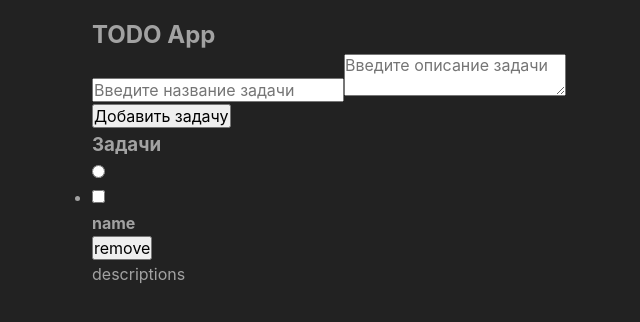
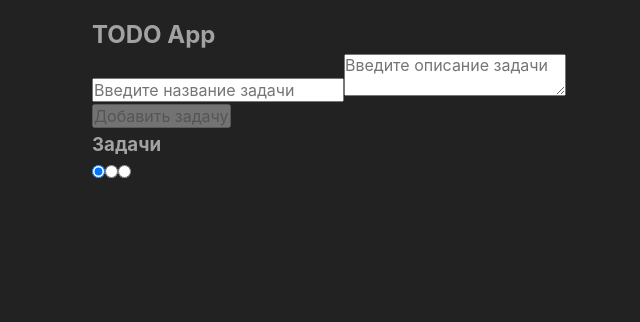
Before and after one commit to LlONED/todo-app, a Vue app: page / in a window 1280 px wide. Shown: the top 322 px of the page, without its empty margins (204-844 px from the left). Built offline with nearby package versions, Linux system fonts and the light colour scheme.

Commit message:
Added tasks logic

```diff
--- a/src/components/ToDo/TaskForm.vue
+++ b/src/components/ToDo/TaskForm.vue
@@ -1,14 +1,40 @@
-<script setup></script>
+<script setup>
+import { computed, reactive, onBeforeMount } from "vue";
+import { useTasksStore } from "@/stores/tasks.js";
+
+const tasksStore = useTasksStore();
+
+const initialFormState = {
+  name: "",
+  description: "",
+};
+const form = reactive({ ...initialFormState });
+const isFormValid = computed(() => form.name.length && form.description.length);
+
+function submit() {
+  tasksStore.addTask(form.name, form.description.replace(/\n/g, "<br/>"));
+  Object.assign(form, initialFormState);
+}
+</script>
 
 <template>
-  <form>
+  <form @submit.prevent="submit">
     <div>
-      <input type="text" name="name" placeholder="Введите название задачи" />
+      <input
+        v-model="form.name"
+        type="text"
+        name="name"
+        placeholder="Введите название задачи"
+      />
 
-      <textarea name="description" placeholder="Введите описание задачи" />
+      <textarea
+        v-model="form.description"
+        name="description"
+        placeholder="Введите описание задачи"
+      />
     </div>
 
-    <button type="submit">Добавить задачу</button>
+    <button :disabled="!isFormValid" type="submit">Добавить задачу</button>
   </form>
 </template>
 
--- a/src/components/ToDo/TaskPanel/TaskFilter.vue
+++ b/src/components/ToDo/TaskPanel/TaskFilter.vue
@@ -1,8 +1,24 @@
-<script setup></script>
+<script setup>
+import { ref, watch } from "vue";
+import { tasksFilterEnum } from "@/helpers/constants/tasks";
+import { useTasksStore } from "@/stores/tasks.js";
+
+const tasksStore = useTasksStore();
+const filter = ref(tasksFilterEnum.ALL);
+
+watch(filter, (v) => tasksStore.updateFilter(v));
+</script>
 
 <template>
   <div>
-    <input type="radio" value="init" />
+    <input
+      v-for="(filterName, index) in tasksFilterEnum"
+      :key="index"
+      :value="filterName"
+      v-model="filter"
+      type="radio"
+      name="filter"
+    />
   </div>
 </template>
 
--- a/src/components/ToDo/TaskPanel/TaskList.vue
+++ b/src/components/ToDo/TaskPanel/TaskList.vue
@@ -1,10 +1,22 @@
 <script setup>
 import TaskListItem from "./TaskListItem.vue";
+
+import { useTasksStore } from "@/stores/tasks.js";
+
+const tasksStore = useTasksStore();
 </script>
 
 <template>
   <ul>
-    <TaskListItem />
+    <TaskListItem
+      v-for="task in tasksStore.filteredTasks"
+      :key="task.id"
+      :name="task.name"
+      :description="task.description"
+      :done="task.done"
+      @updateDone="tasksStore.updateTaskDone(task.id, $event)"
+      @remove="tasksStore.removeTask(task.id)"
+    />
   </ul>
 </template>
 
--- a/src/components/ToDo/TaskPanel/TaskListItem.vue
+++ b/src/components/ToDo/TaskPanel/TaskListItem.vue
@@ -1,13 +1,34 @@
-<script setup></script>
+<script setup>
+const emit = defineEmits(["updateDone", "remove"]);
+
+const { name, description, done } = defineProps({
+  name: {
+    type: String,
+    requried: true,
+  },
+  description: {
+    type: String,
+    requried: true,
+  },
+  done: {
+    type: Boolean,
+    requried: true,
+  },
+});
+</script>
 
 <template>
   <li>
     <div>
-      <input type="checkbox" />
+      <input
+        @change="emit('updateDone', $event.target.checked)"
+        :checked="done"
+        type="checkbox"
+      />
 
       <h4>name</h4>
 
-      <button>remove</button>
+      <button @click="emit('remove')">remove</button>
     </div>
 
     <p>descriptions</p>
```
